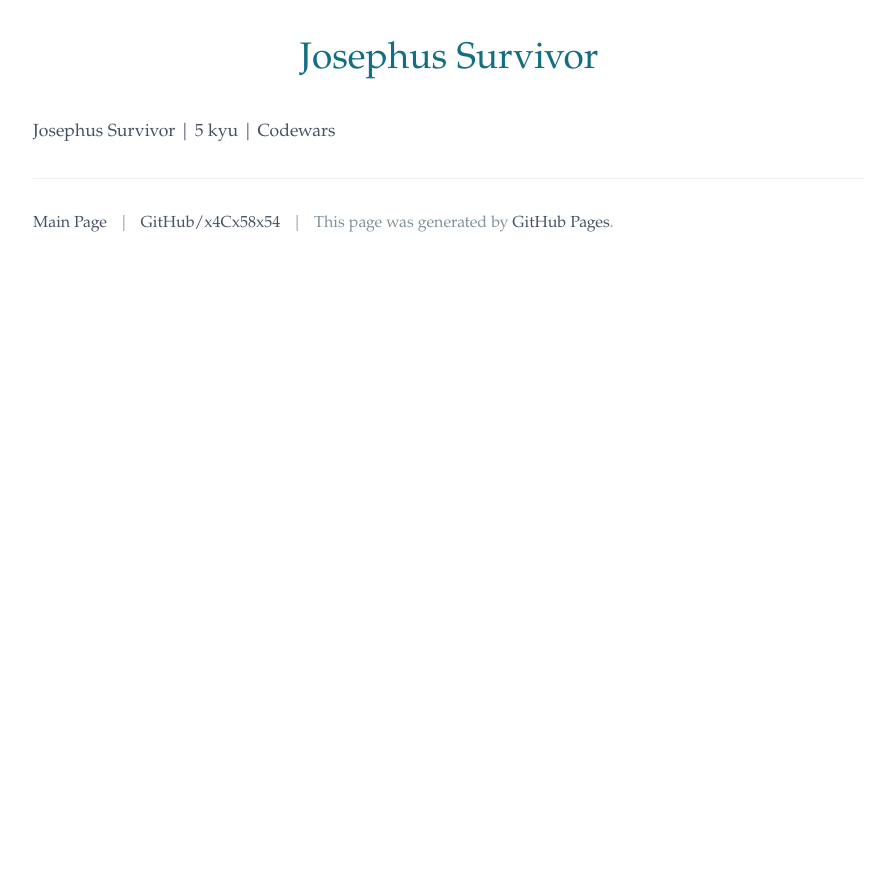
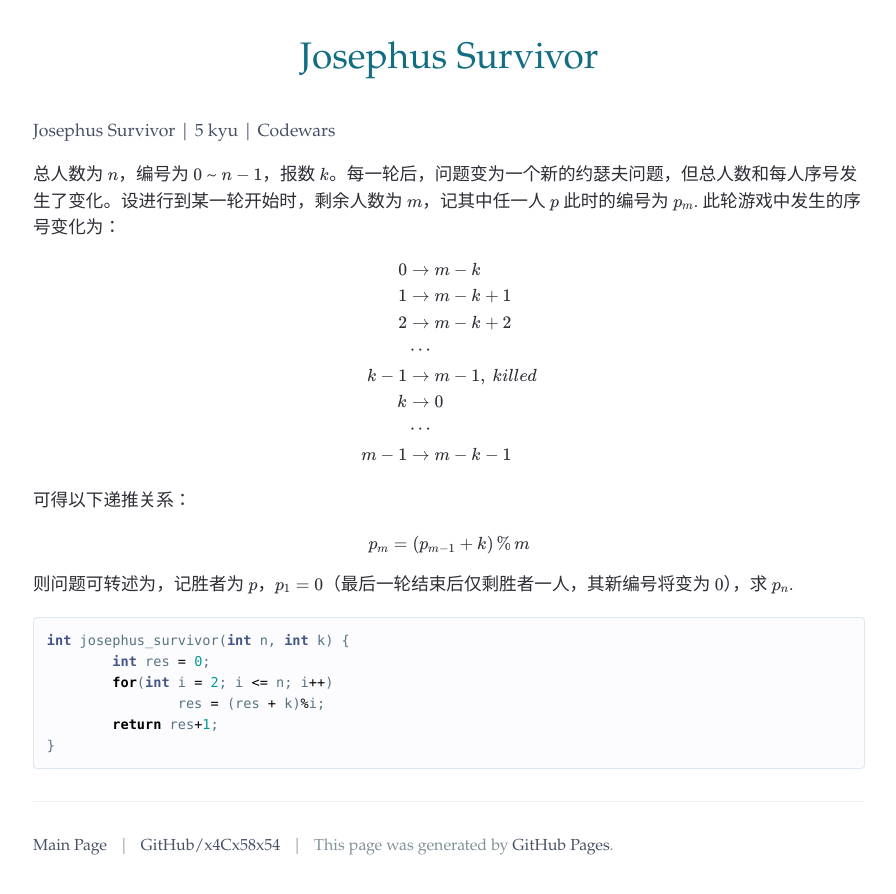
Before and after one commit to x4Cx58x54/x4Cx58x54.github.io, a Jekyll site: the page built from notes/computer-programming/competitive-programming/josephus-survivor.md, in a window 1280 px wide. Shown: the top 894 px of the page, without its empty margins (191-1087 px from the left). Built offline with Jekyll 4.4.1, drawn with Linux system fonts in a browser that asks for light colours.

Commit message:
add notes

````diff
--- a/notes/computer-programming/competitive-programming/josephus-survivor.md
+++ b/notes/computer-programming/competitive-programming/josephus-survivor.md
@@ -5,3 +5,35 @@ title: Josephus Survivor
 # Josephus Survivor
 
 [Josephus Survivor \| 5 kyu \| Codewars](https://www.codewars.com/kata/josephus-survivor){:target="_blank"}
+
+总人数为 $n$，编号为 $0$ ~ $n-1$，报数 $k$。每一轮后，问题变为一个新的约瑟夫问题，但总人数和每人序号发生了变化。设进行到某一轮开始时，剩余人数为 $m$，记其中任一人 $p$ 此时的编号为 $p_m$. 此轮游戏中发生的序号变化为：
+
+$$
+\begin{aligned}
+0 &\rightarrow m-k\\
+1 &\rightarrow m-k+1\\
+2 &\rightarrow m-k+2\\
+&\cdots\\
+k-1 &\rightarrow m-1,\ killed\\
+k &\rightarrow 0\\
+&\cdots\\
+m-1 &\rightarrow m-k-1\\
+\end{aligned}
+$$
+
+可得以下递推关系：
+
+$$
+p_m = (p_{m-1} + k) \operatorname{\%} m
+$$
+
+则问题可转述为，记胜者为 $p$，$p_1 = 0$（最后一轮结束后仅剩胜者一人，其新编号将变为 $0$），求 $p_n$.
+
+```c
+int josephus_survivor(int n, int k) {
+	int res = 0;
+	for(int i = 2; i <= n; i++)
+		res = (res + k)%i;
+	return res+1;
+}
+```
````
Also changed, not shown: notes/computer-programming/competitive-programming/competitive-programming.md (+3 -7 lines), notes/computer-programming/competitive-programming/double-cola.md (+21 -0 lines), notes/computer-programming/competitive-programming/next-number-with-the-same-digits.md (deleted, +0 -8 lines), notes/computer-programming/competitive-programming/number-of-trailing-zeros-of-n!.md (+11 -0 lines), notes/computer-programming/competitive-programming/twice-linear.md (deleted, +0 -7 lines).
